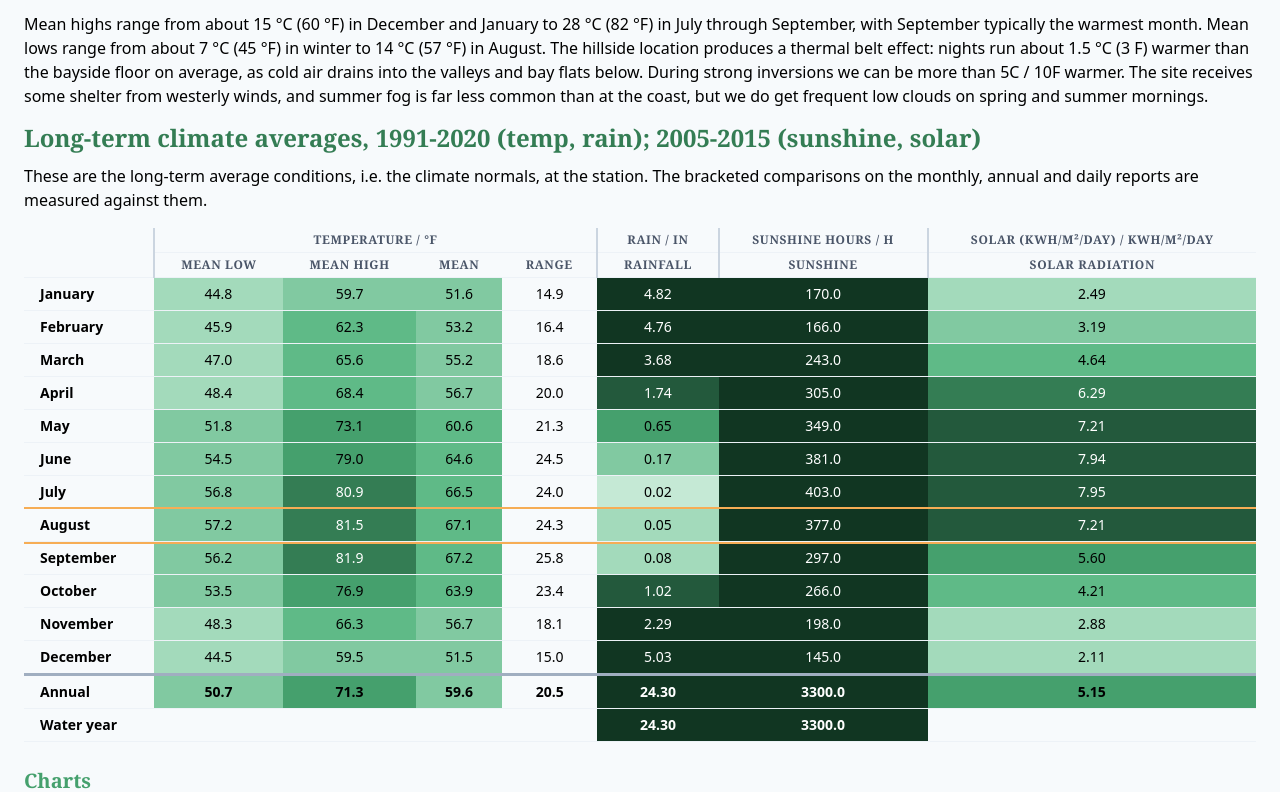
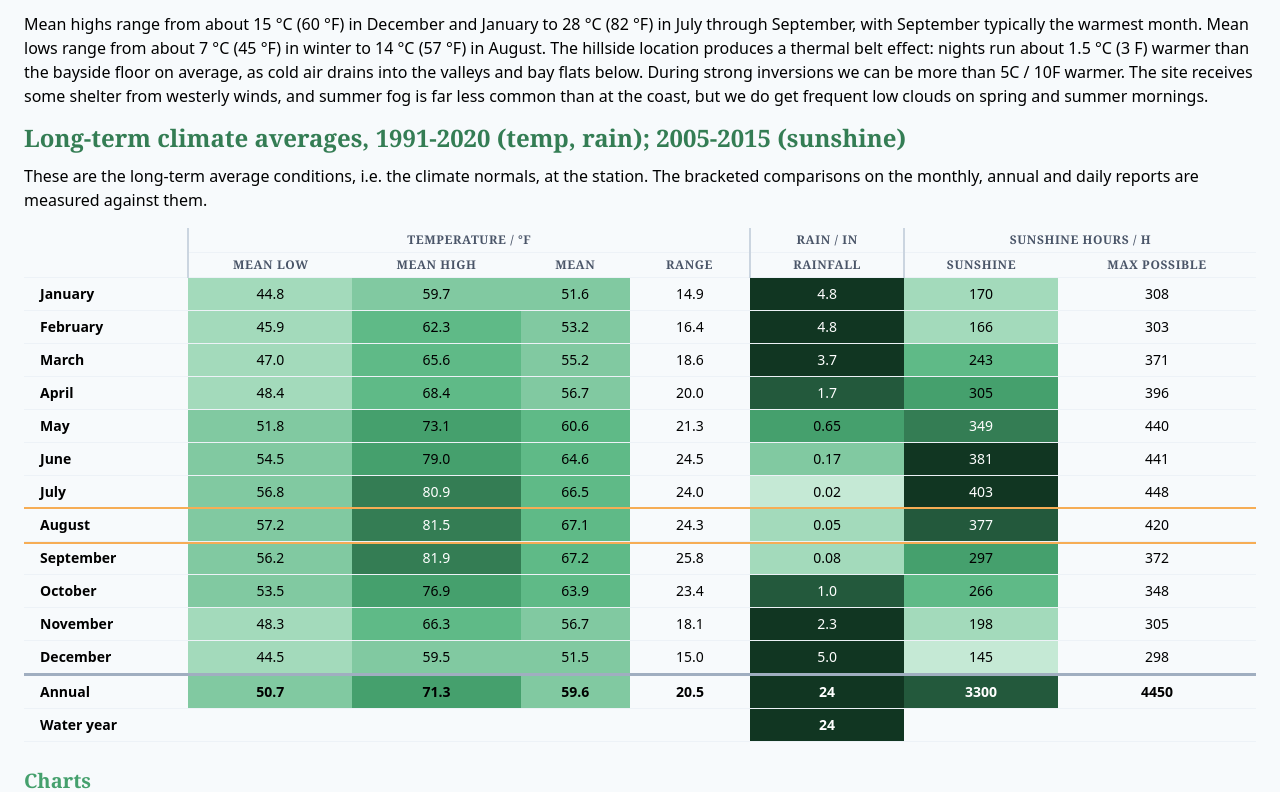
Before and after one commit to blrnw3/rwcweather, a Next.js app in the folder web/app/: page /reports/climate in a window 1280 px wide. Shown: the part 348-1140 px from the top of the page. Built offline with nearby package versions, Linux system fonts and the light colour scheme.

Commit message:
Climate page: drop solar radiation, add max possible sunshine, sun 0 dp / rain 2 sf; monthly and annual colour bands for sunshine

```diff
--- a/web/app/components/conf.js
+++ b/web/app/components/conf.js
@@ -1,7 +1,7 @@
 import { FiWind } from "react-icons/fi";
 import { GiDew, GiLeafSwirl } from "react-icons/gi";
 import { RiHazeLine } from "react-icons/ri";
-import { WiBarometer, WiDaySunny, WiHumidity, WiRain, WiSolarEclipse, WiThermometer, WiWindDeg } from "react-icons/wi";
+import { WiBarometer, WiDaySunny, WiHumidity, WiRain, WiThermometer, WiWindDeg } from "react-icons/wi";
 
 export const fetcher = url => fetch(process.env.NEXT_PUBLIC_API_HOST + url).then(res => res.json());
 
@@ -66,12 +66,6 @@ export const OBS = new Map([
         summary: "total",
         fmat: "sun",
         icon: <WiDaySunny />,
-    }],
-    ["solr", {
-        name: "Solar Radiation",
-        summary: "avg",
-        fmat: "solr",
-        icon: <WiSolarEclipse />,
     }],
     // Derived from "sun": each day's sunshine as % of possible (sunrise to sunset). Shown via the
     // "Show sunshine as" toggle rather than as its own variable button.
--- a/web/app/components/report.js
+++ b/web/app/components/report.js
@@ -80,7 +80,8 @@ function styleForScaleValue(value, scale) {
     };
 }
 
-export function styleForReportValue(value, obsType, unit, summary, annual = false) {
+// `monthly`: the value aggregates a month (annual=true: a year), so variables with period scales use them.
+export function styleForReportValue(value, obsType, unit, summary, annual = false, monthly = false) {
     if (summary === "count") {
         const scale = annual
             ? [1, 50, 100, 150, 200, 250, 300, 365]
@@ -88,7 +89,8 @@ export function styleForReportValue(value, obsType, unit, summary, annual = fals
         return styleForScaleValue(value, scale);
     }
     const convertedValue = value == null ? null : convFunction(unit, obsType)(value);
-    return styleForScaleValue(convertedValue, scaleForObsType(unit, obsType));
+    const period = annual ? "year" : monthly ? "month" : "day";
+    return styleForScaleValue(convertedValue, scaleForObsType(unit, obsType, period, summary));
 }
 
 export function RadioButtonGroup(props) {
--- a/web/app/data/climate.js
+++ b/web/app/data/climate.js
@@ -28,10 +28,11 @@
 //      sheltered, low-mounted anemometer, so wind shows no comparison.
 //    - sun: webcam-derived sunshine duration is now observed (classifier-based);
 //      the normals are ESTIMATES from satellite radiation (Angstrom-Prescott).
-//    - solr: global horizontal irradiance (GHI) from satellite data; there is
-//      no solar radiation sensor, so this is reference-only.
+//    - sun.possible: astronomical maximum (sunrise to sunset, sun centre at
+//      -0.833 deg) summed per month, from rwcwx.astronomy for the station
+//      location (2025, a non-leap year; varies <0.5 h year to year).
 //
-//  Sunshine and solar radiation source: NREL NSRDB via PVGIS 5.2 (2005-2015,
+//  Sunshine source: NREL NSRDB via PVGIS 5.2 (2005-2015,
 //  ~4 km satellite grid). Sunshine hours and percent-of-possible are estimated
 //  from the radiation using the Angstrom-Prescott relation (FAO-56 defaults,
 //  a=0.25, b=0.50); these are approximate, especially in summer (marine layer).
@@ -58,8 +59,8 @@ export const CLIMATE_NORMALS = {
     placeholder: false,
     source: "PRISM 1991-2020 800 m normals, cell center 37.4667,-122.2667 "
         + "(station approx 37.470,-122.265, Emerald Lake Hills); "
-        + "sunshine and solar radiation from NREL NSRDB via PVGIS 5.2, 2005-2015",
-    period: "1991-2020 (temp, rain); 2005-2015 (sunshine, solar)",
+        + "sunshine estimated from NREL NSRDB via PVGIS 5.2 radiation, 2005-2015",
+    period: "1991-2020 (temp, rain); 2005-2015 (sunshine)",
     // Shown on /reports/climate. Keep these short and non-technical; the
     // detailed adjustment reasoning lives in the header comment above.
     notes: [
@@ -67,8 +68,8 @@ export const CLIMATE_NORMALS = {
             + "800 m gridded monthly normals, sampled at the grid cell centred on 37.4667, -122.2667 that "
             + "contains the station (approx. 37.470, -122.265, Emerald Lake Hills, ~125 m above sea level).",
         "Adjustments were made for the sensor's location (hillside thermal belt).",
-        "Sunshine duration and solar radiation normals are satellite-based: NREL NSRDB via PVGIS 5.2 (2005-2015, ~4 km grid). "
-            + "Sunshine hours and percent-of-possible are estimated from the radiation and are approximate, especially in summer.",
+        "Sunshine normals are estimated from satellite radiation (NREL NSRDB via PVGIS 5.2, 2005-2015, ~4 km grid) and are "
+            + "approximate, especially in summer. Max possible is sunrise to sunset at the station.",
         "The mean-temperature normal is adjusted for how the station averages: its daily mean (all 1-minute "
             + "readings) runs below (high + low) / 2, by about 0.3 °C in winter to 1.3 °C in summer, because "
             + "nights are long and afternoon peaks are brief.",
@@ -109,14 +110,11 @@ export const CLIMATE_NORMALS = {
                 monthly: [170, 166, 243, 305, 349, 381, 403, 377, 297, 266, 198, 145],
                 annual: 3300,
             },
-        },
-        solr: {
-            // Global horizontal irradiance: no sensor, reference-only (no observed comparisons)
-            avg: {
-                // Daily average GHI (kWh/m²/day)
-                unit: "kWh/m²/day",
-                monthly: [2.49, 3.19, 4.64, 6.29, 7.21, 7.94, 7.95, 7.21, 5.60, 4.21, 2.88, 2.11],
-                annual: 5.15,
+            possible: {
+                // Max possible sunshine (h/month): sunrise to sunset, rwcwx.astronomy at the station
+                unit: "h",
+                monthly: [308, 303, 371, 396, 440, 441, 448, 420, 372, 348, 305, 298],
+                annual: 4450,
             },
         },
     },
--- a/web/app/format.js
+++ b/web/app/format.js
@@ -120,7 +120,14 @@ const OBS_FORMAT = {
       },
       scale: {
         base: [0.5, 2, 4, 6, 8, 10, 11, 12],
-      }
+      },
+      // Monthly / annual totals get their own bands (the daily scale saturates at ~12 h).
+      // From the 2021-2026 webcam record: months ~105-390 h, full years ~2900-3250 h.
+      periodScale: {
+        summaries: ["total"],
+        month: [120, 160, 200, 240, 280, 320, 350, 380],
+        year: [2600, 2750, 2850, 2950, 3050, 3150, 3250, 3350],
+      },
     },
     sunpct: {
       units: {
@@ -133,7 +140,13 @@ const OBS_FORMAT = {
       },
       scale: {
         base: [10, 25, 40, 55, 70, 80, 90, 97],
-      }
+      },
+      // Monthly / annual means of daily %: months ~35-90 %, years ~67-78 %.
+      periodScale: {
+        summaries: ["avg"],
+        month: [35, 45, 55, 62, 70, 77, 84, 90],
+        year: [60, 64, 67, 70, 73, 76, 79, 82],
+      },
     },
     aqi: {
       units: {
@@ -169,19 +182,6 @@ const OBS_FORMAT = {
       },
       scale: {
         base: [45, 90, 135, 180, 225, 270, 315, 360],
-      }
-    },
-    solr: {
-      units: {
-        base: "kWh/m²/day",
-      },
-      conv: {
-      },
-      precision: {
-        base: 2,
-      },
-      scale: {
-        base: [1, 2, 3, 4, 5, 6, 7, 8],
       }
     },
   }
@@ -284,8 +284,14 @@ export function unitForObsType(unitPref, obsType) {
   return (unitPref in formatRules["units"]) ? formatRules["units"][unitPref] : formatRules["units"]["base"];
 }
 
-export function scaleForObsType(unitPref, obsType) {
+// period: "day" (default), "month" or "year". Only variables with a periodScale (sunshine) have
+// separate bands for monthly / annual aggregates of the given summary; others use one scale throughout.
+export function scaleForObsType(unitPref, obsType, period = "day", summary = null) {
   const formatRules = OBS_FORMAT[obsType];
+  const ps = formatRules["periodScale"];
+  if (ps && period !== "day" && ps[period] && ps.summaries.includes(summary)) {
+    return ps[period];
+  }
   return (unitPref in formatRules["scale"]) ? formatRules["scale"][unitPref] : formatRules["scale"]["base"];
 }
 
--- a/web/app/pages/reports/alltime.js
+++ b/web/app/pages/reports/alltime.js
@@ -123,7 +123,7 @@ function MonthlyMatrix({ obs, dailyAggregation, summary, threshold }) {
                         : formatObs(unit, value, obsObj.fmat, false, false);
                     const { bg, col } = isFuture
                         ? { bg: "gray.200", col: "black" }
-                        : styleForReportValue(value, obsObj.fmat, unit, summary);
+                        : styleForReportValue(value, obsObj.fmat, unit, summary, false, true);
 
                     return <Box key={year + "-" + month}
                         className="cell"
@@ -267,7 +267,7 @@ function AllTimeSummary({ obs, dailyAggregation, summary, threshold }) {
                 <Box minW="46px" py="2" fontWeight="bold" textAlign="center">{label}</Box>
                 {months.map((month) => {
                     const value = stats.byMonth[month]?.[key] ?? null;
-                    const { bg, col } = styleForReportValue(value, obsObj.fmat, unit, summary);
+                    const { bg, col } = styleForReportValue(value, obsObj.fmat, unit, summary, false, true);
 
                     return <Box key={month + "-" + key}
                         className="cell"
--- a/web/app/pages/reports/climate.js
+++ b/web/app/pages/reports/climate.js
@@ -11,7 +11,7 @@ import {
 import { DailyTempNormalsChart, MonthlyNormalsChart } from "../../components/climateCharts";
 import { Page, UnitCtx } from "../../components/Page";
 import { styleForReportValue } from "../../components/report";
-import { formatObs, unitForObsType } from "../../format";
+import { convFunction, formatObs, unitForObsType } from "../../format";
 
 // Long-term climate normals, laid out like nw3weather's "Long-term Climate
 // Averages" table: months down the side, variables across, then annual
@@ -22,7 +22,7 @@ import { formatObs, unitForObsType } from "../../format";
 const MONTH_NAMES = ["January", "February", "March", "April", "May", "June", "July", "August",
     "September", "October", "November", "December"];
 
-// Candidate columns, in display order. `derive` columns are computed from others.
+// Candidate columns, in display order. `dp` / `sf` override the display precision. `derive` columns are computed from others.
 const COLUMNS = [
     { key: "tmin", group: "temp", label: "Mean low", obs: "temp", stat: "min", fmat: "temp" },
     { key: "tmax", group: "temp", label: "Mean high", obs: "temp", stat: "max", fmat: "temp" },
@@ -32,10 +32,10 @@ const COLUMNS = [
         derive: (get) => (get("temp", "max") != null && get("temp", "min") != null
             ? get("temp", "max") - get("temp", "min") : null),
     },
-    { key: "rain", group: "rain", label: "Rainfall", obs: "rain", stat: "total", fmat: "rain", total: true },
+    { key: "rain", group: "rain", label: "Rainfall", obs: "rain", stat: "total", fmat: "rain", total: true, sf: 2 },
     { key: "wind", group: "wind", label: "Mean speed", obs: "wind", stat: "avg", fmat: "wind" },
-    { key: "sun", group: "sun", label: "Sunshine", obs: "sun", stat: "total", fmat: "sun", total: true },
-    { key: "solr", group: "solr", label: "Solar radiation", obs: "solr", stat: "avg", fmat: "solr" },
+    { key: "sun", group: "sun", label: "Sunshine", obs: "sun", stat: "total", fmat: "sun", total: true, dp: 0 },
+    { key: "sunmax", group: "sun", label: "Max possible", obs: "sun", stat: "possible", fmat: "sun", total: true, uncoloured: true, dp: 0 },
 ];
 
 const GROUPS = [
@@ -43,7 +43,6 @@ const GROUPS = [
     { key: "rain", label: "Rain", fmat: "rain" },
     { key: "wind", label: "Wind", fmat: "wind" },
     { key: "sun", label: "Sunshine hours", fmat: "sun" },
-    { key: "solr", label: "Solar (kWh/m²/day)", fmat: "solr" },
 ];
 
 function availableColumns() {
@@ -59,7 +58,8 @@ function columnValue(column, period) {
             return annualNormal(obs, stat);
         }
         if (period === "waterYear") {
-            return waterYearNormal(obs, stat);
+            // Water year (Oct-Sep) only means something for rain
+            return obs === "rain" ? waterYearNormal(obs, stat) : null;
         }
         return monthlyNormals(obs, stat)?.[period] ?? null;
     };
@@ -69,16 +69,33 @@ function columnValue(column, period) {
     return get(column.obs, column.stat);
 }
 
+// Display precision overrides (after unit conversion): `dp` decimal places, or `sf` significant figures.
+function displayValue(column, unit, value) {
+    const s = formatObs(unit, value, column.fmat, false, false);
+    if (column.sf != null) {
+        const v = convFunction(unit, column.fmat)(value);
+        // toPrecision keeps trailing zeros (1.0, 5.0) but switches to exponents at >= 10^sf (mm totals)
+        if (Math.abs(v) >= 10 ** column.sf) {
+            return String(Number(v.toPrecision(column.sf)));
+        }
+        // ...and never show more decimals than the normal's usual precision (0.02, not 0.020)
+        const p = v.toPrecision(column.sf);
+        const maxDp = (s.split(".")[1] || "").length;
+        return (p.split(".")[1] || "").length > maxDp ? s : p;
+    }
+    return column.dp == null ? s : Number(s).toFixed(column.dp);
+}
+
 function ValueCell({ column, value, unit, annual }) {
     if (value == null) {
         return <Td textAlign="center" color="gray.400">&nbsp;</Td>;
     }
     const { bg, col } = column.uncoloured
         ? { bg: "transparent", col: "inherit" }
-        : styleForReportValue(value, column.fmat, unit, column.total ? "total" : "avg", annual);
+        : styleForReportValue(value, column.fmat, unit, column.total ? "total" : "avg", annual, !annual);
     return <Td className={"cell climate-" + column.key} textAlign="center" backgroundColor={bg} color={col}
         fontWeight={annual ? "bold" : "normal"} px="2" py="2">
-        {formatObs(unit, value, column.fmat, false, false)}
+        {displayValue(column, unit, value)}
     </Td>;
 }
 
--- a/web/app/pages/reports/matrix.js
+++ b/web/app/pages/reports/matrix.js
@@ -32,12 +32,12 @@ function useSummary(obs, agg, year) {
     return res;
 }
 
-function getStyleForObsValue(val, obsType, unit) {
+function getStyleForObsValue(val, obsType, unit, period = "day", summary = null) {
     if (val == null) {
         return "gray.300"
     }
     val = convFunction(unit, obsType)(val);
-    const scale = scaleForObsType(unit, obsType);
+    const scale = scaleForObsType(unit, obsType, period, summary);
     let i = 0;
     while (i < scale.length) {
         if (val < scale[i]) {
@@ -191,7 +191,7 @@ function MonthlyMatrix(props) {
                     let hover = {}
                     if (data.has(m)) {
                         v = formatObs(unit, data.get(m)[k], obsObj.fmat, false, false);
-                        ({ bg, col } = getStyleForObsValue(data.get(m)[k], obsObj.fmat, unit));
+                        ({ bg, col } = getStyleForObsValue(data.get(m)[k], obsObj.fmat, unit, "month", k));
                         hover = { border: "1px solid " + col };
                     }
                     return <Box key={m + "-" + k} className="cell"
--- a/web/app/pages/reports/ranking.js
+++ b/web/app/pages/reports/ranking.js
@@ -289,7 +289,7 @@ function RankingTable({ obs, dailyAggregation, period, summary, threshold, month
                         : formatObs(unit, record.value, obsObj.fmat);
                     const selectedSummary = isSummaryPeriod ? summary : null;
                     const { bg, col } = styleForReportValue(
-                        record.value, obsObj.fmat, unit, selectedSummary, period === "annual" || period === "wateryear"
+                        record.value, obsObj.fmat, unit, selectedSummary, period === "annual" || period === "wateryear", isSummaryPeriod
                     );
 
                     return <Tr key={record.date.join("-")}>
```
Also changed, not shown: 1 other file (tests, documents, lock files or other folders).
